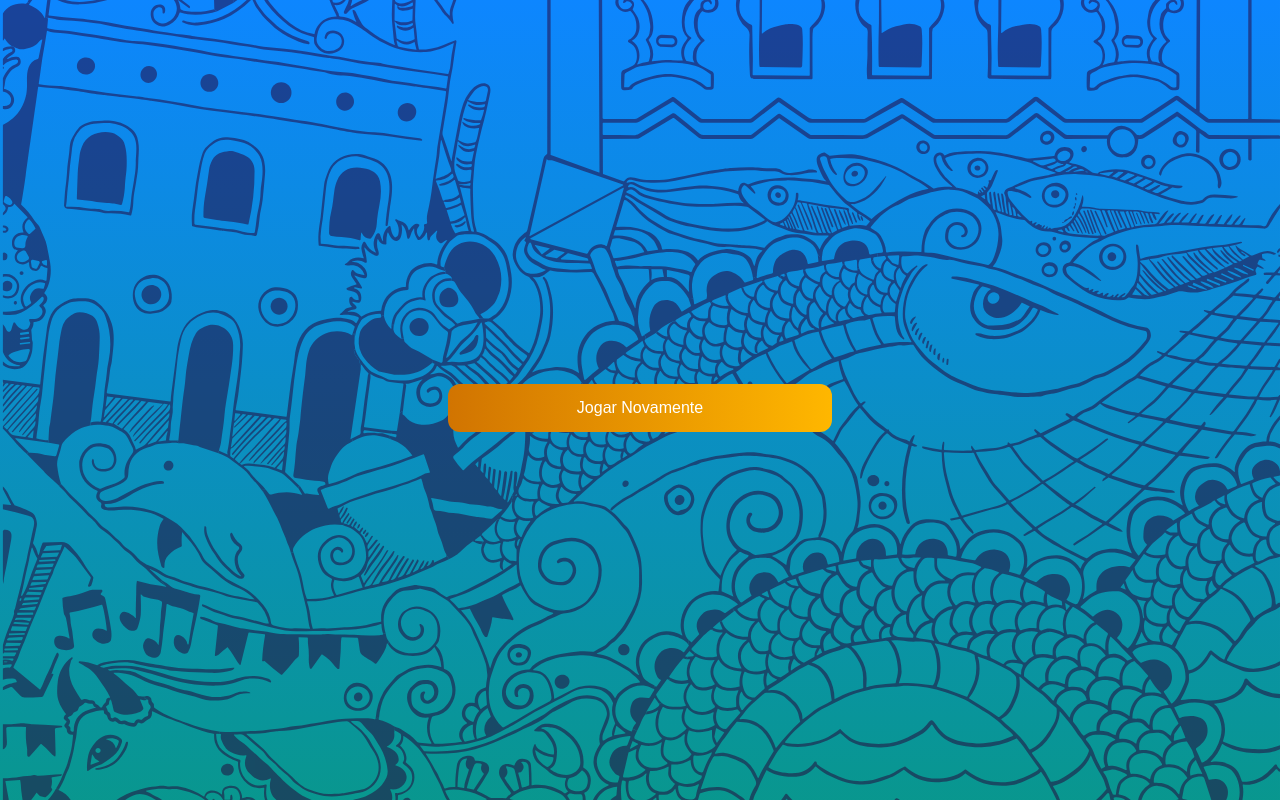
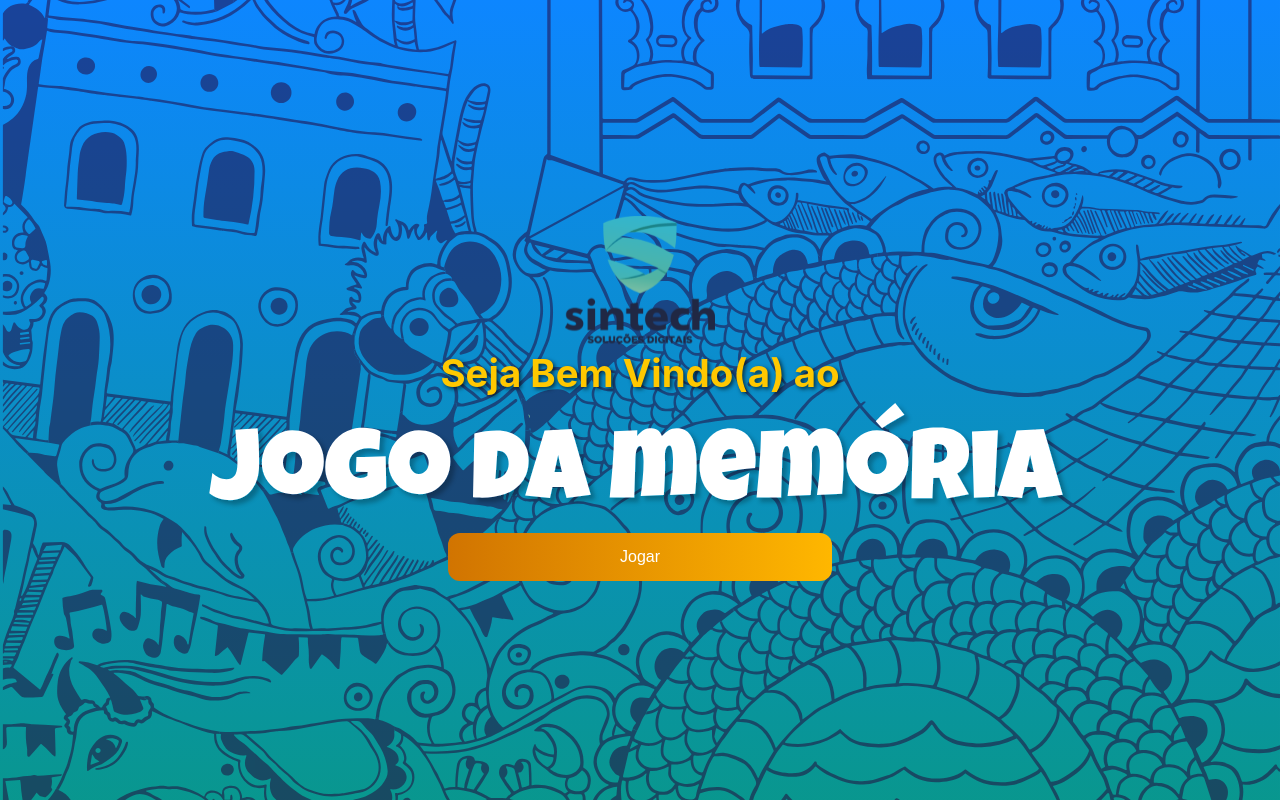
Before and after one commit to hendricksonweib/Jogo-da-mem-ria---Sintech, a React (Vite) app: page / in a window 1280 px wide. Built offline with nearby package versions, Linux system fonts and the light colour scheme.

Commit message:
feat: ranking flex
Signed-off-by: hendricksonweib <hendricksonrocha22@gmail.com>

```diff
--- a/package.json
+++ b/package.json
@@ -11,6 +11,7 @@
   },
   "dependencies": {
     "react": "^18.2.0",
+    "react-device-detect": "^2.2.3",
     "react-dom": "^18.3.1"
   },
   "devDependencies": {
--- a/src/App.jsx
+++ b/src/App.jsx
@@ -9,10 +9,7 @@ function App() {
   return (
     <>
       <div className="app-conteiner">
-          {/* <Menu /> */}
-          {/* <UserBoard/> */}
-          {/* <GameBoard/> */}
-          <GameOver/>
+          <Menu />
       </div>
     </>
   )
--- a/src/components/template/GameOver.jsx
+++ b/src/components/template/GameOver.jsx
@@ -3,6 +3,8 @@ import Flex from '../layout/Flex';
 import BtnPrimary from '../layout/BtnPrimary';
 import Menu from './Menu';
 import Ranking from './Ranking';
+import { isMobile } from 'react-device-detect';
+
 function GameOver({ message }) {
     const [showMenu, setShowMenu] = useState(false);
 
@@ -10,16 +12,24 @@ function GameOver({ message }) {
         setShowMenu(true);
     };
 
-    if (showMenu) {
-        return <Menu />;
-    }
-
     return (
         <div className="game-over">
-            <Flex item={'center'} direction={'column'} gaps={'15px'}>
-                <h1 className='H1-title'>{message}</h1>
-                <BtnPrimary text={'Jogar Novamente'} onClick={handleClick} />
-            </Flex>
+            {isMobile ? (
+                <Flex item={'center'} direction={'column'} gaps={'15px'}>
+                    <Ranking />
+                    <h1 className='H1-title'>{message}</h1>
+                    <BtnPrimary text={'Jogar Novamente'} onClick={handleClick} />
+                </Flex>
+            ) : (
+                <Flex item={'center'} gaps={'15px'}>
+                    <Ranking />
+                    <Flex item={'center'} direction={'column'} gaps={'15px'}>
+                        <h1 className='H1-title'>{message}</h1>
+                        <BtnPrimary text={'Jogar Novamente'} onClick={handleClick} />
+                    </Flex>
+                </Flex>
+            )}
+            {showMenu && <Menu />}
         </div>
     );
 }
```
Also changed, not shown: 1 other file (tests, documents, lock files or other folders).
